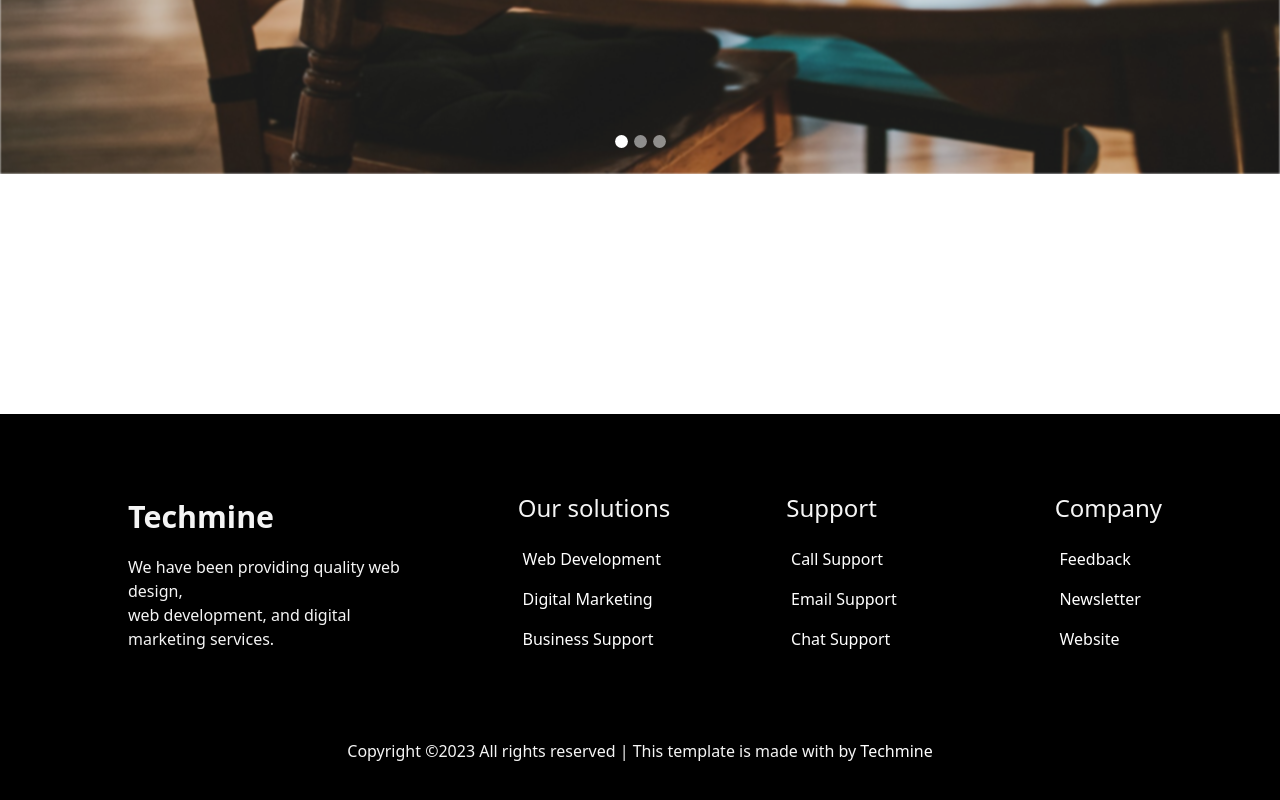
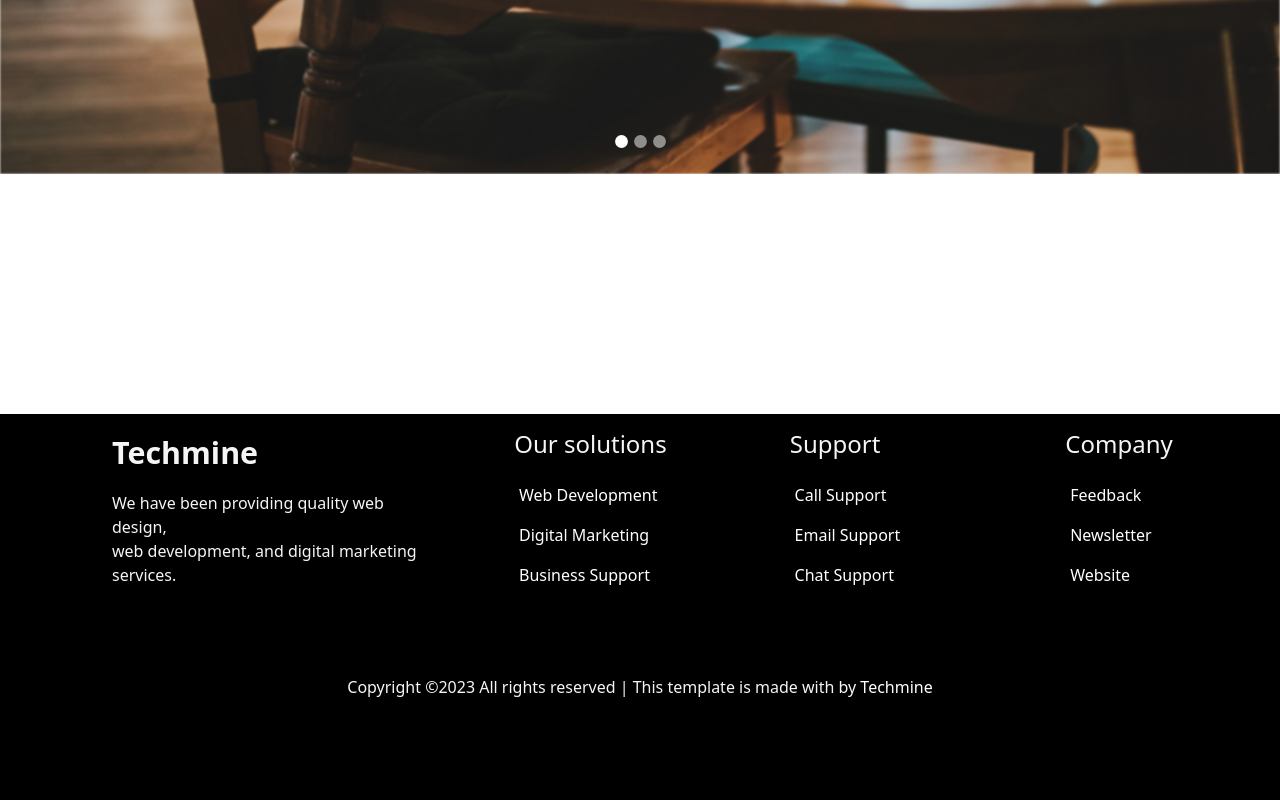
Before and after one commit to Debasishadhikary/restaurent, a plain HTML site: page index.html in a window 1280 px wide. Shown: the part 585-1385 px from the top of the page. Drawn offline with Linux system fonts and the light colour scheme.

Commit message:
Shuvo updateed footer in css

```diff
--- a/style.css
+++ b/style.css
@@ -125,8 +125,9 @@
   color: whitesmoke;
   width: 100%;
   height: 55vh;
-  padding: 5rem 3rem;
+  padding: 1rem 2rem;
   margin-top: 15rem;
+  display: inline-table;
 }
 .footer .footer-tittle ul li{
   list-style-type: none;
```
